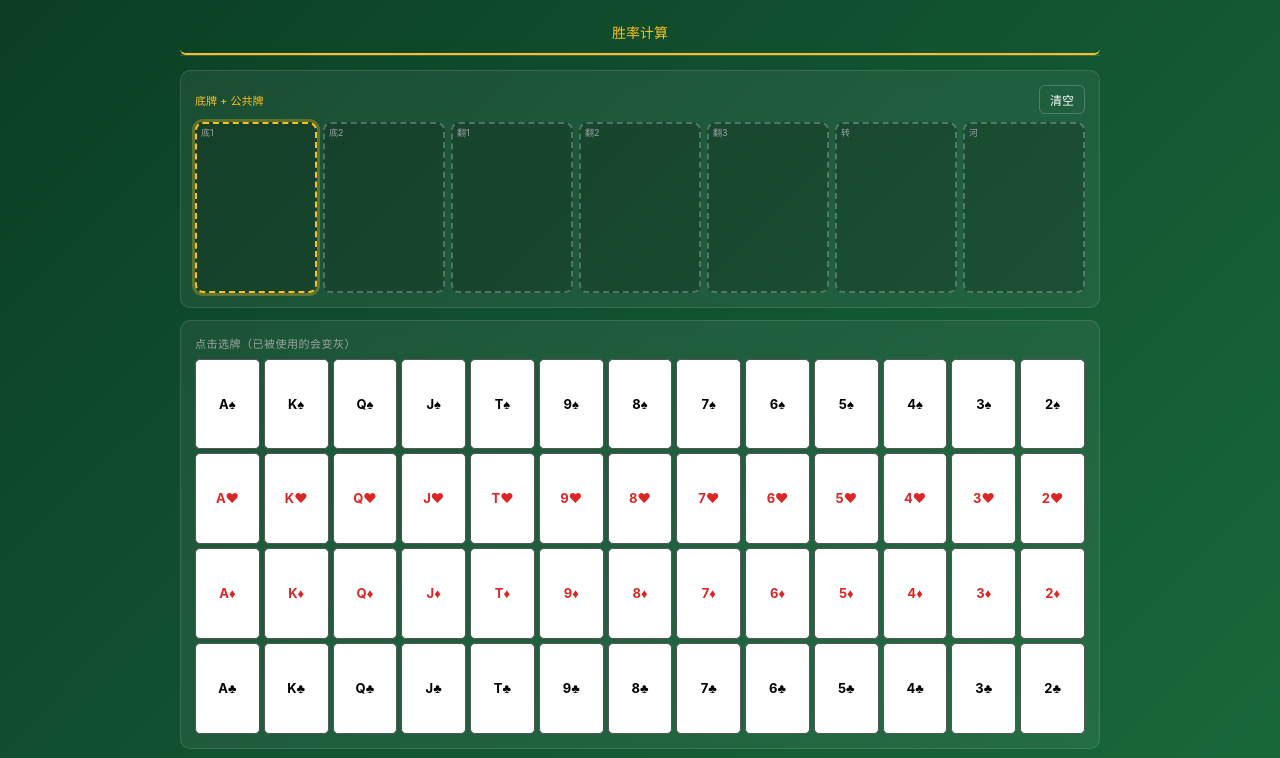
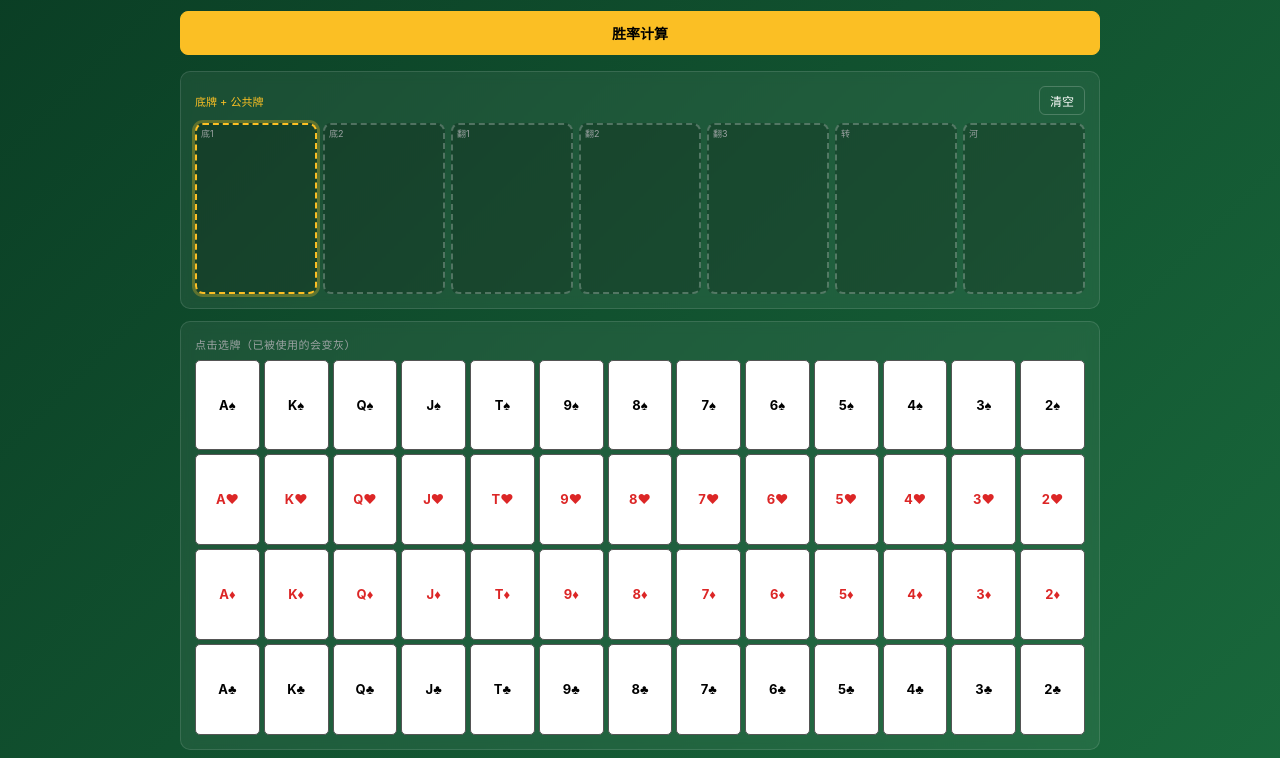
Before and after one commit to kathyxu0124-ux/poker-tools, a plain HTML site: page index.html in a window 1280 px wide. Shown: the part 74-832 px from the top of the page. Drawn offline with Linux system fonts and the light colour scheme.

Commit message:
Improve tab visibility: pill-style buttons with stronger contrast

```diff
--- a/index.html
+++ b/index.html
@@ -20,14 +20,15 @@
   .wrap{max-width:920px;margin:0 auto}
   h1{font-size:22px;margin:0 0 4px;color:#fff}
   .sub{font-size:13px;color:#cfd8d3;margin-bottom:14px}
-  .tabs{display:flex;gap:2px;margin-bottom:14px;border-bottom:1px solid rgba(255,255,255,.15);
-        overflow-x:auto;-webkit-overflow-scrolling:touch;scrollbar-width:none}
+  .tabs{display:flex;gap:6px;margin-bottom:14px;
+        overflow-x:auto;-webkit-overflow-scrolling:touch;scrollbar-width:none;padding-bottom:2px}
   .tabs::-webkit-scrollbar{display:none}
-  .tab{padding:10px 16px;cursor:pointer;border:none;background:transparent;
-       color:#cfd8d3;font-size:14px;font-family:inherit;border-bottom:2px solid transparent;
-       transition:all .15s;flex-shrink:0;white-space:nowrap}
-  .tab:hover{color:#fff}
-  .tab.active{color:#fbbf24;border-bottom-color:#fbbf24}
+  .tab{padding:10px 18px;cursor:pointer;border:1px solid rgba(255,255,255,.25);
+       background:rgba(0,0,0,.25);
+       color:#fff;font-size:14px;font-family:inherit;border-radius:8px;
+       transition:all .15s;flex-shrink:0;white-space:nowrap;font-weight:500}
+  .tab:hover{background:rgba(255,255,255,.1);border-color:rgba(255,255,255,.4)}
+  .tab.active{color:#000;background:#fbbf24;border-color:#fbbf24;font-weight:700}
   .view{display:none}
   .view.active{display:block}
   .panel{background:rgba(255,255,255,.06);border:1px solid rgba(255,255,255,.12);
```
